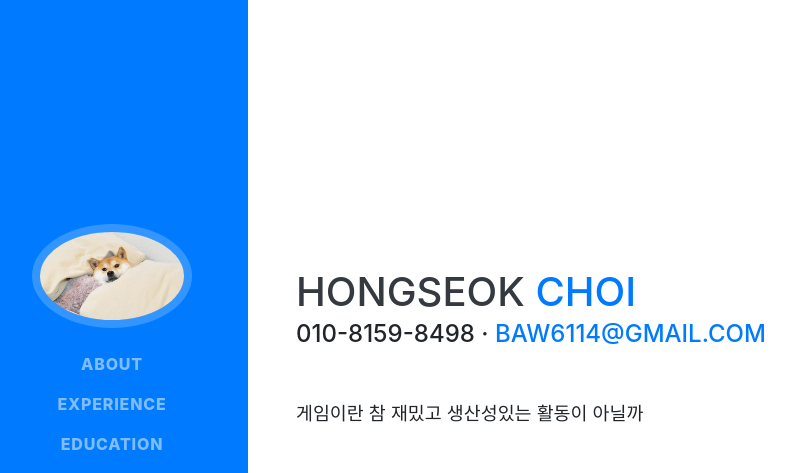
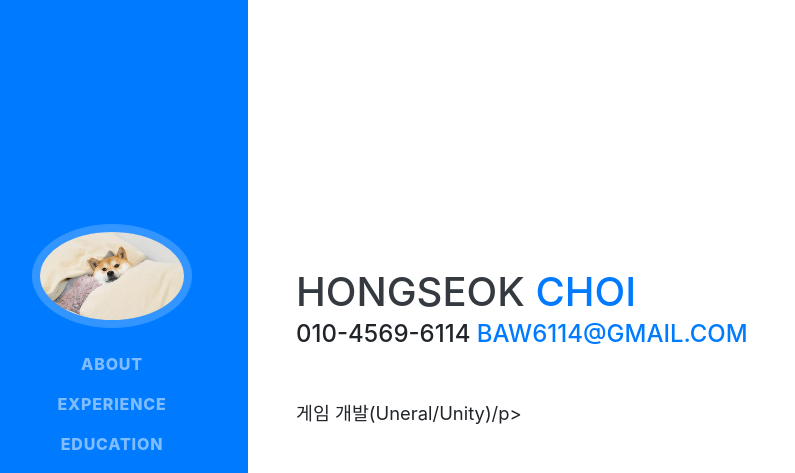
Before and after one commit to baw6114/baw6114.github.io, a website with bundled scripts: page index.html in a window 1280 px wide. Shown: the top 473 px of the page, without its empty margins (24-819 px from the left). Built offline with nearby package versions, Linux system fonts and the light colour scheme; a web font is replaced by a local one.

Commit message:
Update index.html

```diff
--- a/index.html
+++ b/index.html
@@ -67,10 +67,10 @@
         <h1 class="mb-0">HongSeok
           <span class="text-primary">Choi</span>
         </h1>
-        <div class="subheading mb-5">010-8159-8498 ·
+        <div class="subheading mb-5">010-4569-6114
           <a href="mailto:baw6114@gmail.com">baw6114@gmail.com</a>
         </div>
-        <p class="lead mb-5">게임이란 참 재밌고 생산성있는 활동이 아닐까</p>
+        <p class="lead mb-5">게임 개발(Uneral/Unity)/p>
         <div class="social-icons">
           <a href="#">
             <i class="fab fa-linkedin-in"></i>
```
